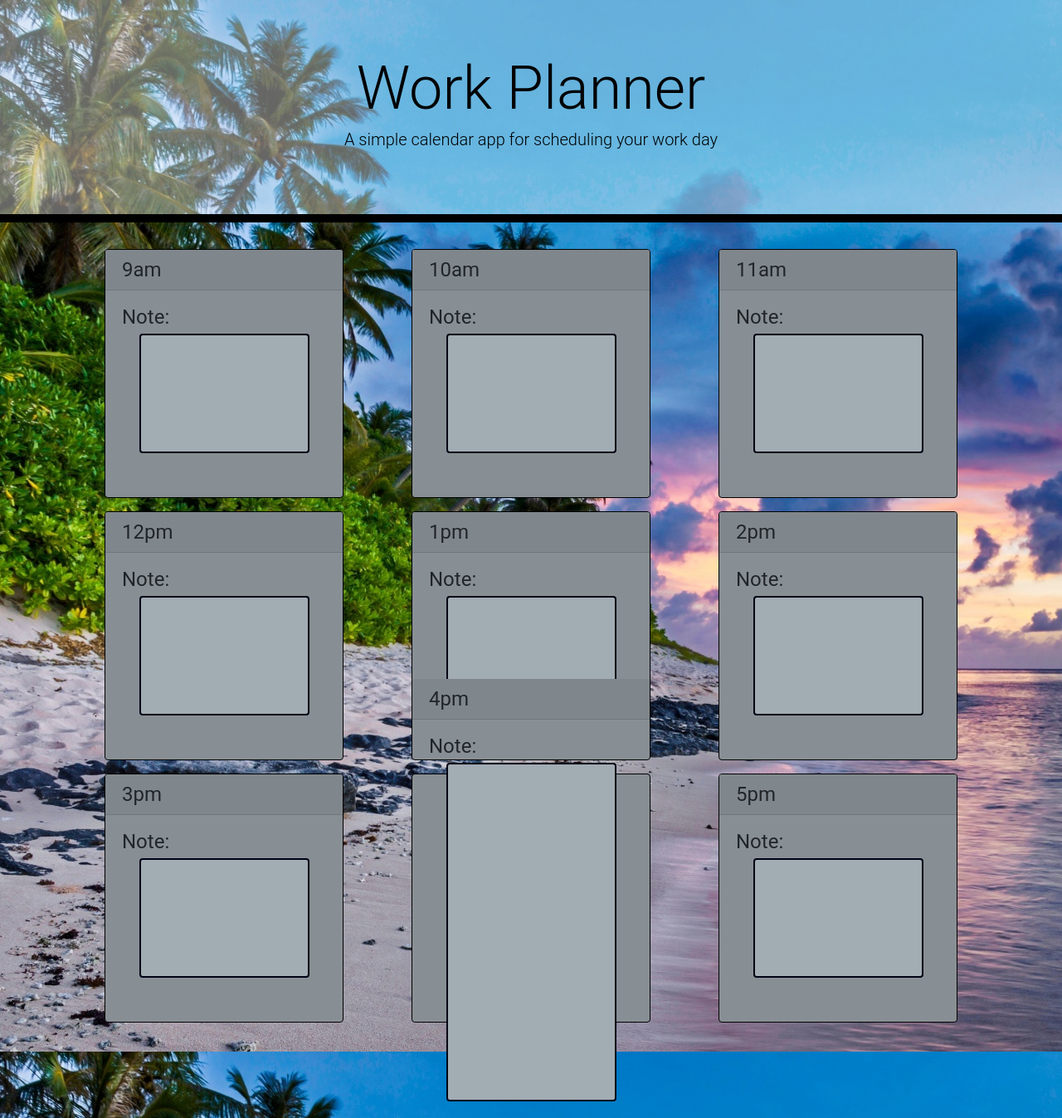
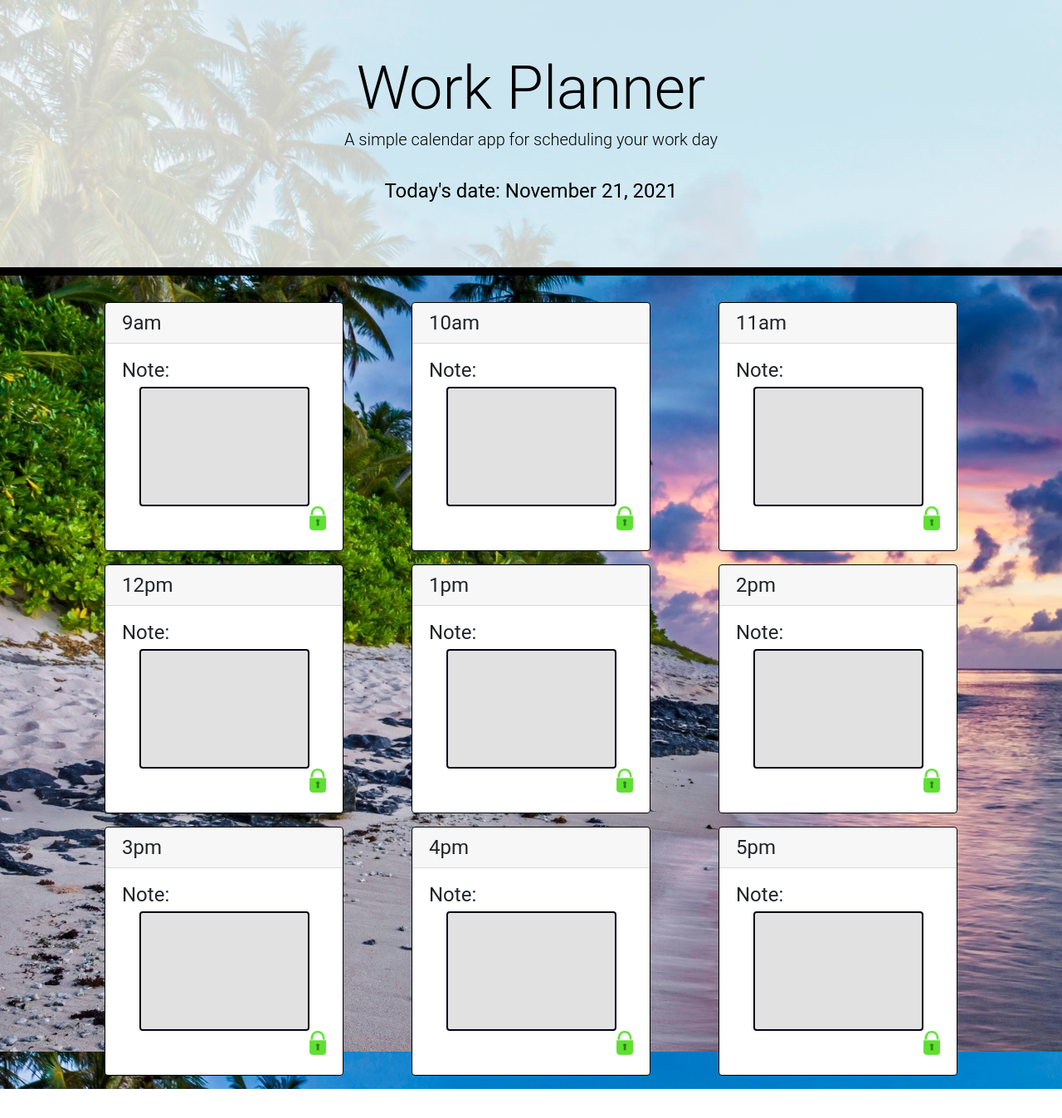
Before and after one commit to atmention/daily_planner, a plain HTML site: page index.html in a window 1280 px wide. Shown: the whole page at 83% size. After the commit the page ends 1312 px from the top, so only its background shows below. Drawn offline with nearby package versions, Linux system fonts and the light colour scheme.

Commit message:
add color coding for working hours and lock button.

```diff
--- a/assets/css/style.css
+++ b/assets/css/style.css
@@ -2,12 +2,12 @@ body {
     font-family: 'Roboto', sans-serif;
     font-size: 24px;
     line-height: 1;
-    background-image:url('../images/tropical-beach-1454007190ZAK.jpg');
+    background-image: url('../images/tropical-beach-1454007190ZAK.jpg');
     background-size: fill;
 }
 
 textarea {
-    background: #a2acb3;
+    background-color: #e1e1e1;
     border: none;
     resize: none;
     color: #000005;
@@ -25,7 +25,6 @@ textarea {
     width: 300px;
     padding: 0;
     margin: 0 auto;
-    background-color: #888f94;
     -webkit-transition: all .8s ease-in-out;
     -moz-transition: all .8s ease-in-out;
     -o-transition: all .8s ease-in-out;
@@ -33,27 +32,17 @@ textarea {
     border-color: black;
 }
 
-.card-header {
-    background: #80878c;
-}
-
-/* .card:hover {
-    font-size: 20px;
-    transition: all 0.3s ease-in-out;
-    color: red;
-}  */
-
-/* .card-columns {
-    justify-content: align-center;
-    align-items: center;
-} */
-
 .jumbotron {
     text-align: center;
-    background-color: rgba(255, 255, 250, 0.4);
+    background-color: rgba(255, 255, 250, 0.8);
     color: black;
     border-radius: 0;
     border-bottom: 10px solid black;
+}
+
+.lockBtn {
+    display: flex;
+    justify-content: flex-end;
 }
 
 .description {
--- a/assets/js/script.js
+++ b/assets/js/script.js
@@ -9,16 +9,22 @@
 // when the page loads,
 
 // current hour is retrieved from moment.js
-// let currentHour = parseInt(moment().hour());
-// moment().format();
+let currentHour = parseInt(moment().hour());
+console.log(currentHour);
 
 // store the default hours in the day
 let workingHours = [9, 10, 11, 12, 13, 14, 15, 16, 17];
 // bonus: allow days to be set as 8am, 9am, ending at diff times, etc.
 
+// get the current day
+const todaysDate = moment().format('LL');
+
+// and display at the top of the page
+const todaysDateEl = $("#currentDate");
+todaysDateEl.text(`Today's date: ${todaysDate}`);
+
 // get any local user configs
 let userSettings = JSON.parse(localStorage.getItem("userSettings") || "[]");
-console.log("Number of settings saved: " + userSettings.length);
 
 // if there is no stored data for a user,
 if (userSettings.length === 0) {
@@ -41,18 +47,9 @@ if (userSettings.length === 0) {
         settingsArray[i] = {id: i, hour: workingHours[i], apm: apm, text: '', color: 'gray',};
     }
 
-    // userSettings = [{
-    //     id: 0,
-    //     hour: 9,
-    //     apm: 'am',
-    //     text: '',
-    //     color: 'gray',
-    // }];
-
     localStorage.setItem("userSettings", JSON.stringify(settingsArray));
     userSettings = JSON.parse(localStorage.getItem("userSettings"));
-    console.log("New settings saved successfully.")
-} else
+} else {
 
 console.log("There are custom user settings to load.");
 console.log("Displaying current user settings...");
@@ -63,44 +60,41 @@ console.log(userSettings);
     // array of 9 cards, each with:
         // text content
         // bonus: color
-
-
-// function to loop through cards and update the timezone
-function refreshCardTimezone(startTime) {
-    // for userSettings.length
-    // set hour, am/pm, etc., to new values
 }
 
-// // color code the current, past, and future cards
-// // TODO: add data-hour attribute to cards and implement dynamic styling
+// color code the current, past, and future cards
+// TODO: add data-hour attribute to cards and implement dynamic styling
 
-// // check the user's starting hour for the day
-// let startHour = parseInt((moment().hour(dailyHours[0]).hour()));
+// check the user's starting hour for the day
+let startHour = parseInt((moment().hour(workingHours[0]).hour()));
 
-// console.log(`Current hour is: ${currentHour}`);
-// console.log(`Starting hour of the loop is: ${dailyHours[0]}`);
-// console.log(` `);
+console.log(`Current hour is: ${currentHour}`);
+console.log(`Starting hour of the loop is: ${workingHours[0]}`);
+console.log(` `);
 
-// for (let i = 0; i < dailyHours.length; i++) {
+for (let i = 0; i < workingHours.length; i++) {
 
-//     // check if hour is past
-//     if (parseInt((moment().hour(dailyHours[i]).hour())) < currentHour) {
-//         // set the card style to greyed-out
-//         // TODO: the card with data-hour attribute === dailyHours[i] is greyed out
-//         console.log(`Cards with the hour ${dailyHours[i]} will be grey`);
-//         //
+    // check if hour is past
+    if (parseInt((moment().hour(workingHours[i]).hour())) < currentHour) {
+        // set the card style to greyed-out
+        // TODO: the card with data-hour attribute === dailyHours[i] is greyed out
+        $(`[data-hour=${workingHours[i]}]`).addClass("bg-secondary");
 
-//     // check if hour is current
-//     } else if (parseInt((moment().hour(dailyHours[i]).hour())) === currentHour) {
-//         // set the card style to highlighted
-//         // TODO: the card with data-hour attribute === dailyHours[i] is highlighted
-//         console.log(`Cards with the hour ${dailyHours[i]} will be highlighted`);
+        console.log(`Cards with the hour ${workingHours[i]} will be grey`);
+        //
 
-//     } else {
-//         // do nothing to these cards
-//         console.log(`Cards with the hour ${dailyHours[i]} will be for a future time`);
-//     }
-// }
+    // check if hour is current
+    } else if (parseInt((moment().hour(workingHours[i]).hour())) === currentHour) {
+        // set the card style to highlighted
+        // TODO: the card with data-hour attribute === dailyHours[i] is highlighted
+        $(`[data-hour=${workingHours[i]}]`).addClass("bg-info");
+        console.log(`Cards with the hour ${workingHours[i]} will be highlighted`);
+
+    } else {
+        // do nothing to these cards
+        console.log(`Cards with the hour ${workingHours[i]} will be for a future time`);
+    }
+}
 
 // add save functionality to text/card
 // bonus: warn users before leaving that there are unsaved changes
--- a/index.html
+++ b/index.html
@@ -17,7 +17,8 @@
     <header class="jumbotron">
         <h1 class="display-3">Work Planner</h1>
         <p class="lead">A simple calendar app for scheduling your work day</p>
-        <p id="currentDay" class="lead"></p>
+        <br />
+        <p id="currentDate"></p>
     </header>
     <div class="container">
         <div class="row mx-auto border-0">
@@ -27,6 +28,7 @@
                     <div class="card-body">
                         <label>Note:</label>
                         <textarea class="col-10 mx-auto notebox" rows="5"></textarea>
+                        <div class="lockBtn"><img src="assets/images/lock.png" style="max-width: 20px;"/></div>
                     </div>
                 </div>
             </div>
@@ -36,6 +38,7 @@
                     <div class="card-body">
                         <label>Note:</label>
                         <textarea class="col-10 mx-auto notebox" rows="5"></textarea>
+                        <div class="lockBtn"><img src="assets/images/lock.png" style="max-width: 20px;"/></div>
                     </div>
                 </div>
             </div>
@@ -45,6 +48,7 @@
                     <div class="card-body">
                         <label>Note:</label>
                         <textarea class="col-10 mx-auto" rows="5"></textarea>
+                        <div class="lockBtn"><img src="assets/images/lock.png" style="max-width: 20px;"/></div>
                     </div>
                 </div>
             </div>
@@ -54,6 +58,7 @@
                     <div class="card-body">
                         <label>Note:</label>
                         <textarea class="col-10 mx-auto" rows="5"></textarea>
+                        <div class="lockBtn"><img src="assets/images/lock.png" style="max-width: 20px;"/></div>
                     </div>
                 </div>
             </div>
@@ -63,6 +68,7 @@
                     <div class="card-body">
                         <label>Note:</label>
                         <textarea class="col-10 mx-auto" rows="5"></textarea>
+                        <div class="lockBtn"><img src="assets/images/lock.png" style="max-width: 20px;"/></div>
                     </div>
                 </div>
             </div>
@@ -72,6 +78,7 @@
                     <div class="card-body">
                         <label>Note:</label>
                         <textarea class="col-10 mx-auto" rows="5"></textarea>
+                        <div class="lockBtn"><img src="assets/images/lock.png" style="max-width: 20px;"/></div>
                     </div>
                 </div>
             </div>
@@ -81,15 +88,17 @@
                     <div class="card-body">
                         <label>Note:</label>
                         <textarea class="col-10 mx-auto" rows="5"></textarea>
+                        <div class="lockBtn"><img src="assets/images/lock.png" style="max-width: 20px;"/></div>
                     </div>
                 </div>
             </div>
             <div class="col-4">
-                <div class="card text-black mb-3" data-hour="16" style="max-width: 18rem;">
+                <div class="card text-black mb-3" data-hour="15" style="max-width: 18rem;">
                     <div class="card-header">4pm</div>
                     <div class="card-body">
                         <label>Note:</label>
-                        <textarea class="col-10 mx-auto" rows="16"></textarea>
+                        <textarea class="col-10 mx-auto" rows="5"></textarea>
+                        <div class="lockBtn"><img src="assets/images/lock.png" style="max-width: 20px;"/></div>
                     </div>
                 </div>
             </div>
@@ -99,6 +108,7 @@
                     <div class="card-body">
                         <label>Note:</label>
                         <textarea class="col-10 mx-auto" rows="5"></textarea>
+                        <div class="lockBtn"><img src="assets/images/lock.png" style="max-width: 20px;"/></div>
                     </div>
                 </div>
             </div>
```
Also changed, not shown: assets/images/lock.png (added).
